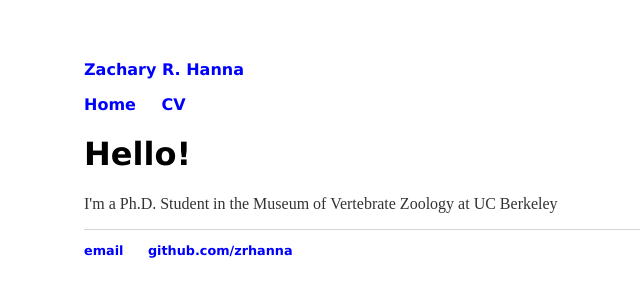
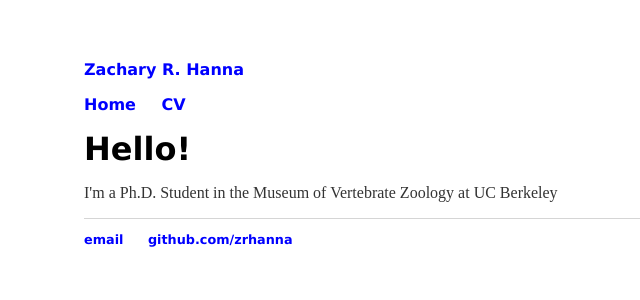
Before and after one commit to zacharyhanna/zacharyhanna.github.io, a Jekyll site: the page built from about/index.html, in a window 1280 px wide. Shown: the top 300 px of the page, without its empty margins (108-748 px from the left). Built offline with Jekyll 4.4.1, drawn with Linux system fonts in a browser that asks for light colours.

Commit message:
Update main.css

```diff
--- a/css/main.css
+++ b/css/main.css
@@ -1,6 +1,9 @@
 body {
     margin: 60px auto;
     width: 70%;
+}
+h1 {
+    display: inline;
 }
 nav ul, footer ul {
     font-family:'Verdana', 'Arial', 'Helvetica', 'Sans-Serif';
```
